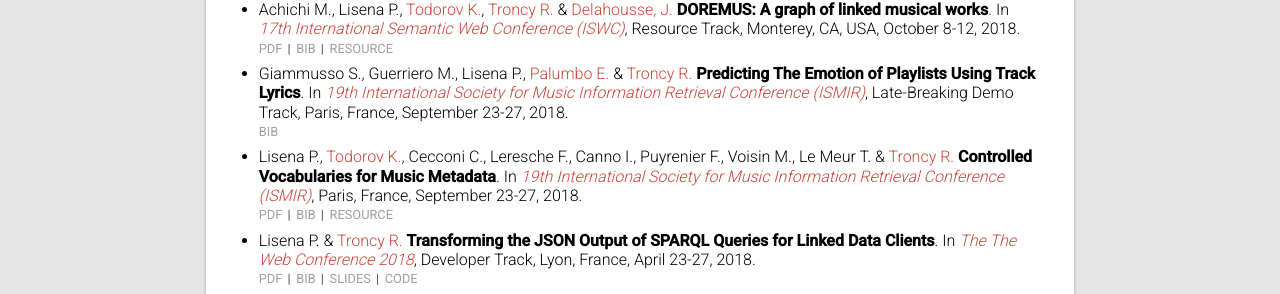
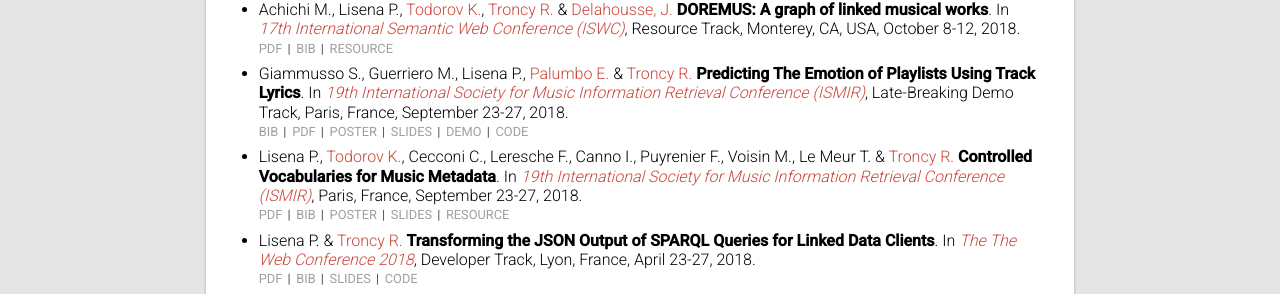
Before and after one commit to pasqLisena/pasqLisena.github.io, a Jekyll site: the page built from research.md, in a window 1280 px wide. Shown: the part 286-580 px from the top of the page. Built offline with Jekyll 4.4.1, drawn with Linux system fonts in a browser that asks for light colours; nearby versions of some CDN libraries.

Commit message:
ismir papers links

```diff
--- a/research.md
+++ b/research.md
@@ -25,12 +25,19 @@ list: [1,2,3]
 - Giammusso S., Guerriero M., Lisena P., [Palumbo E.](https://enricopal.github.io/) & [Troncy R.](http://www.eurecom.fr/~troncy/) **Predicting The Emotion of Playlists Using Track Lyrics**. In *[19th International Society for Music Information Retrieval Conference (ISMIR)](http://ismir2018.ircam.fr/)*, Late-Breaking Demo Track, Paris, France, September 23-27, 2018.
 <span class="links" markdown="1">
 [BIB](./publication/giammusso2018emotion.bib)
+[PDF](https://drive.google.com/file/d/1TOfU6_yhJ-JLFHAuAiMA_F0BXpuONLv-/)
+[POSTER](https://drive.google.com/open?id=1iWNpal9A_Q1jkGuzrM3Uk5NpcPh9jhK1)
+[SLIDES](docs.google.com/presentation/d/1VAzrx6vk8bfaJd52HmsFNS-aGEILxU37emuX5xJd6RQ)
+[DEMO](http://data.doremus.org/emotion)
+[CODE](https://github.com/sgiammy/emotion-patterns-in-music-playlists)
 </span>
 
 - Lisena P., [Todorov K.](https://www.lirmm.fr/users/utilisateurs-lirmm/konstantin-todorov), Cecconi C.,  Leresche F., Canno I., Puyrenier F., Voisin M., Le Meur T. & [Troncy R.](http://www.eurecom.fr/~troncy/) **Controlled  Vocabularies  for  Music  Metadata**. In *[19th International Society for Music Information Retrieval Conference (ISMIR)](http://ismir2018.ircam.fr/)*, Paris, France, September 23-27, 2018.
 <span class="links" markdown="1">
 [PDF](http://www.eurecom.fr/fr/publication/5646/download/data-publi-5646.pdf)
 [BIB](./publication/lisena2018vocabularies.bib)
+[POSTER](https://drive.google.com/file/d/1MfeLziCWK17wfOXItXlRJ8ebA5Rr-PBu)
+[SLIDES](https://docs.google.com/presentation/d/1423Of_aA3-bdJiEUfJsb3uiX0z07eJzccAESD0Rpfo0)
 [RESOURCE](http://data.doremus.org/vocabularies)
 </span>
 
```
